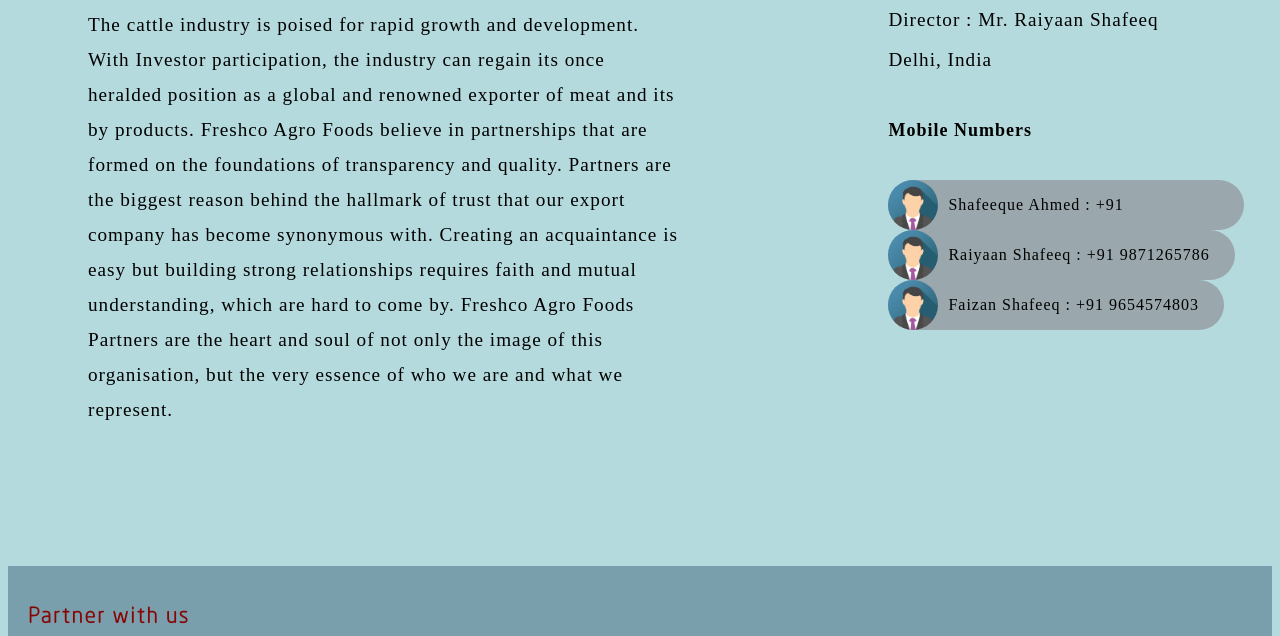
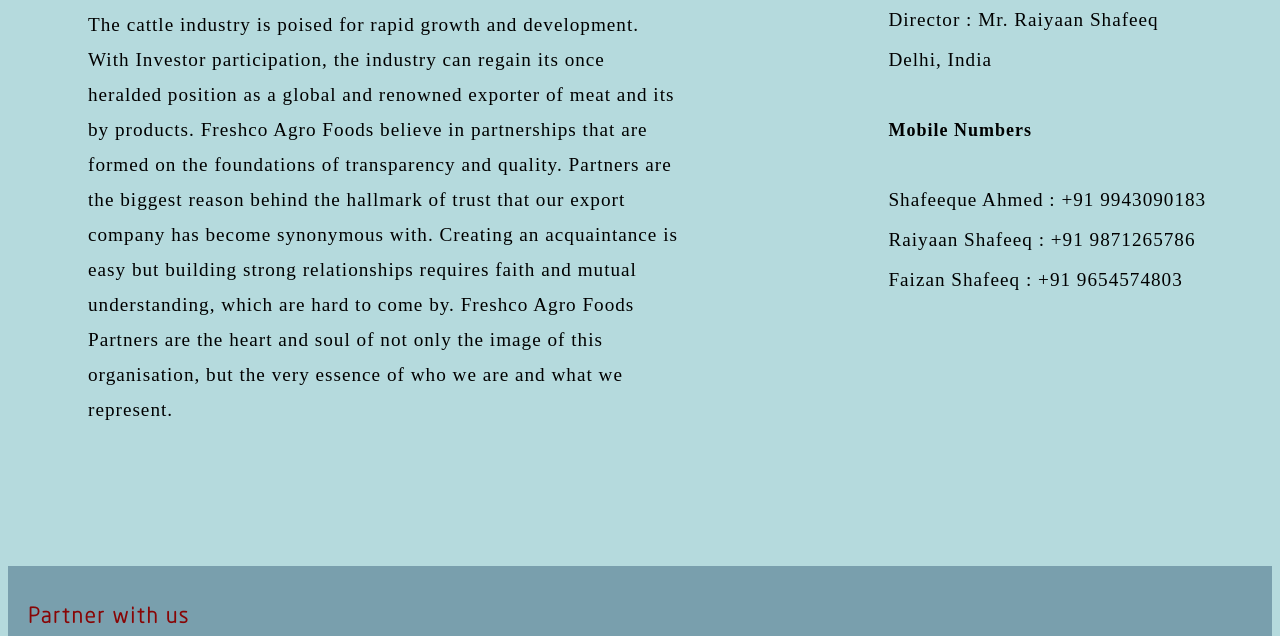
Before and after one commit to Omer-zabhi/omer-zabhi.github.io, a plain HTML site: page index.html in a window 1280 px wide. Shown: the part 4303-4939 px from the top of the page. Drawn offline with Linux system fonts and the light colour scheme.

Commit message:
alignments
updated

```diff
--- a/index.html
+++ b/index.html
@@ -490,22 +490,14 @@
         </p>
         <p>
            <h5> Mobile Numbers </h5>
-           <div class="chip" id="chipgap">
-            <img src="img\img_avatar.png" alt="Person" width="96" height="96">
-            Shafeeque Ahmed : +91 9943090183
-          </div>
 
-          <div class="chip" id="chipgap">
-            <img src="img\img_avatar.png" alt="Person" width="96" height="96">
-            Raiyaan Shafeeq : +91 9871265786
-          </div>
+            Shafeeque Ahmed :  +91 9943090183 <br>
 
-          <div class="chip">
-            <img src="img\img_avatar.png" alt="Person" width="96" height="96">
-            Faizan Shafeeq : +91 9654574803
-          </div>
+            Raiyaan Shafeeq :  +91 9871265786  <br>
+
+            Faizan Shafeeq  :  +91 9654574803
+
             <br>
-
 
         </p>
 
--- a/style.css
+++ b/style.css
@@ -627,25 +627,6 @@
   font-weight: 820;
 }
 
-.specs .chip {
-  display: inline-block;
-  padding: 0px 25px;
-  height: 50px;
-  font-size: 16px;
-  line-height: 50px;
-  border-radius: 25px;
-  background-color: #9aa7ac;
-
-
-}
-
-.specs .chip img {
-  float: left;
-  margin: 0 10px 0 -25px;
-  height: 50px;
-  width: 50px;
-  border-radius: 50%;
-}
 
 
 h5{
```
